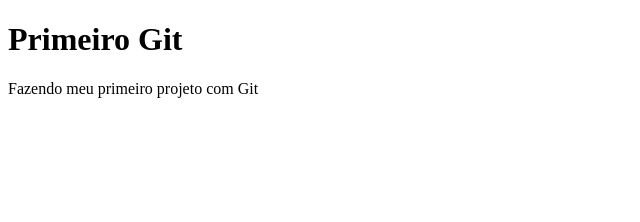
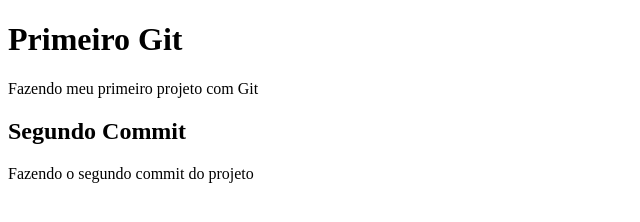
Before and after one commit to pedrowilliam16/first-git, a plain HTML site: page index.html in a window 1280 px wide. Shown: the whole page, without its empty margins (0-640 px from the left). Drawn offline with Linux system fonts and the light colour scheme.

Commit message:
fazendo o segundo commit

```diff
--- a/index.html
+++ b/index.html
@@ -8,5 +8,7 @@
 <body>
 <h1>Primeiro Git</h1>
 <p>Fazendo meu primeiro projeto com Git</p>
+<h2>Segundo Commit</h2>
+<p>Fazendo o segundo commit do projeto</p>
 </body>
 </html>
```
